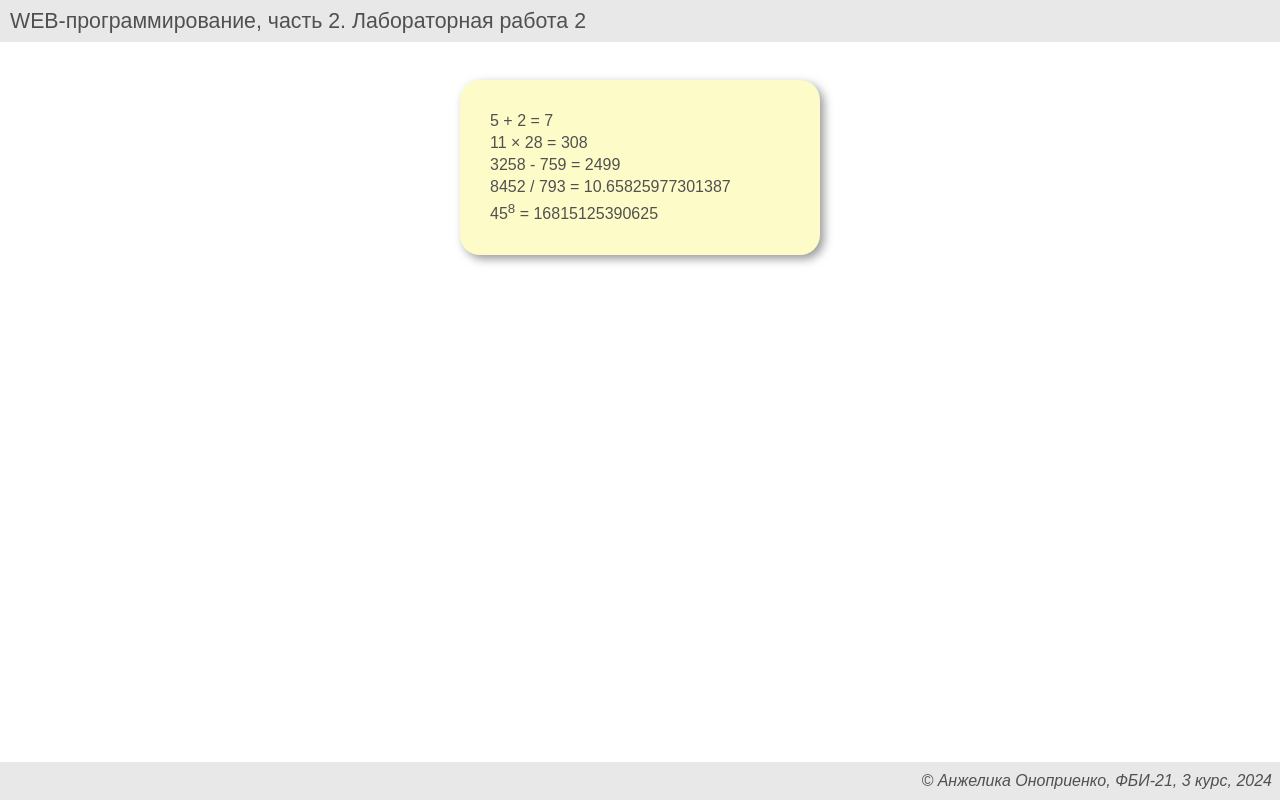
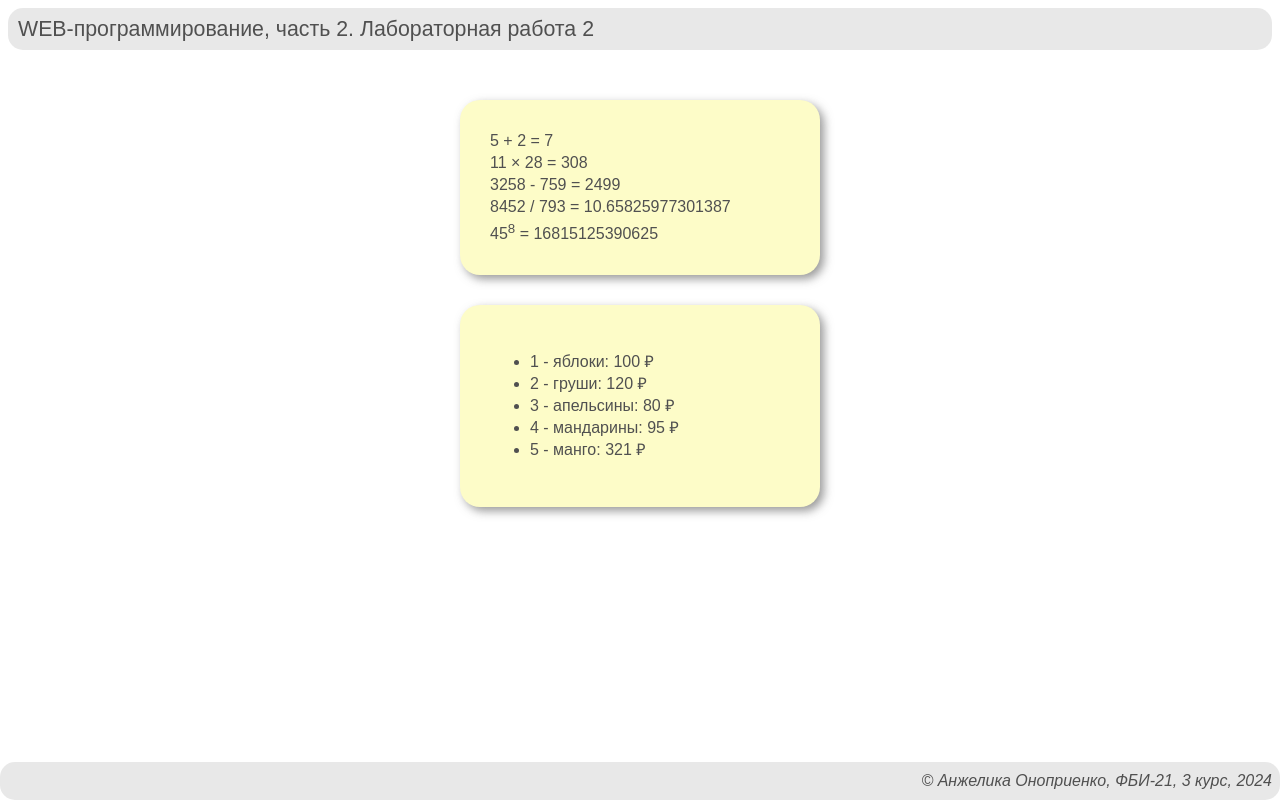
Before and after one commit to Anjelaaaaa/web-programming-labs, a Flask app: page /lab2/example in a window 1280 px wide. Run offline with Flask 3, Linux system fonts and the light colour scheme.

Commit message:
Цикл в шаблоне

```diff
--- a/app.py
+++ b/app.py
@@ -600,4 +600,11 @@ def example():
     number = '2'
     group = 'ФБИ-21'
     course = '3 курс'
-    return render_template('example.html', number=number, name=name, group=group, course=course)
+    fruits = [
+        {'name':'яблоки', 'price': 100},
+        {'name':'груши', 'price': 120},
+        {'name':'апельсины', 'price': 80},
+        {'name':'мандарины', 'price': 95},
+        {'name':'манго', 'price': 321}
+    ]
+    return render_template('example.html', number=number, name=name, group=group, course=course, fruits=fruits)
--- a/static/main.css
+++ b/static/main.css
@@ -13,6 +13,7 @@ footer {
     font-style: italic;
     text-align: right;
     position: fixed;
+    border-radius: 15px;
     bottom: 0;
     right: 0;
     left: 0;
@@ -21,11 +22,8 @@ header {
     background-color:rgba(163, 163, 163, 0.247);
     padding: 10px;
     font-size: 16pt;
-    position: absolute;
-    top: 0;
-    left: 0;
-    right: 0;
-    margin-bottom: 30px;
+    margin-bottom: 50px;
+    border-radius: 15px;
 }
 div {
     margin: 70px 0 50px 0;
--- a/templates/example.html
+++ b/templates/example.html
@@ -16,7 +16,7 @@
         div {
             background-color: rgb(253, 252, 200);
             width: 300px;
-            margin: 80px auto;
+            margin: 30px auto;
             padding: 30px;
             border-radius: 20px;
             box-shadow: 4px 4px 10px rgba(75, 75, 75, 0.568);
@@ -35,6 +35,13 @@
             3258 - 759 = {{ 3258 - 759 }}<br>
             8452 / 793 = {{ 8452 / 793 }}<br>
             45<sup>8</sup> = {{ 45 ** 8 }}
+        </div>
+        <div>
+            <ul>
+                {% for f in fruits %}
+                <li>{{loop.index}} - {{f.name}}: {{f.price}} &#x20bd;</li>
+                {% endfor %}
+            </ul>
         </div>
     </main>
 
```
